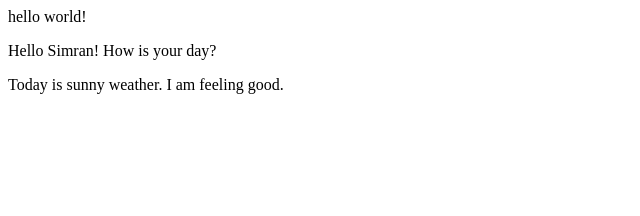
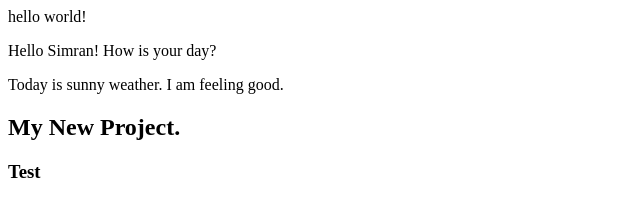
Before and after one commit to SimaranM/htmlDemo, a plain HTML site: page Demo/index.html in a window 1280 px wide. Shown: the whole page, without its empty margins (0-640 px from the left). Drawn offline with Linux system fonts and the light colour scheme.

Commit message:
add h2 and h3

```diff
--- a/Demo/index.html
+++ b/Demo/index.html
@@ -10,5 +10,8 @@
     hello world!
     <p>Hello Simran! How is your day?</p>
     <p>Today is sunny weather. I am feeling good.</p>
+    <h2>My New Project.</h2>
+    <h3>Test</h3>
+
 </body>
 </html>
```
